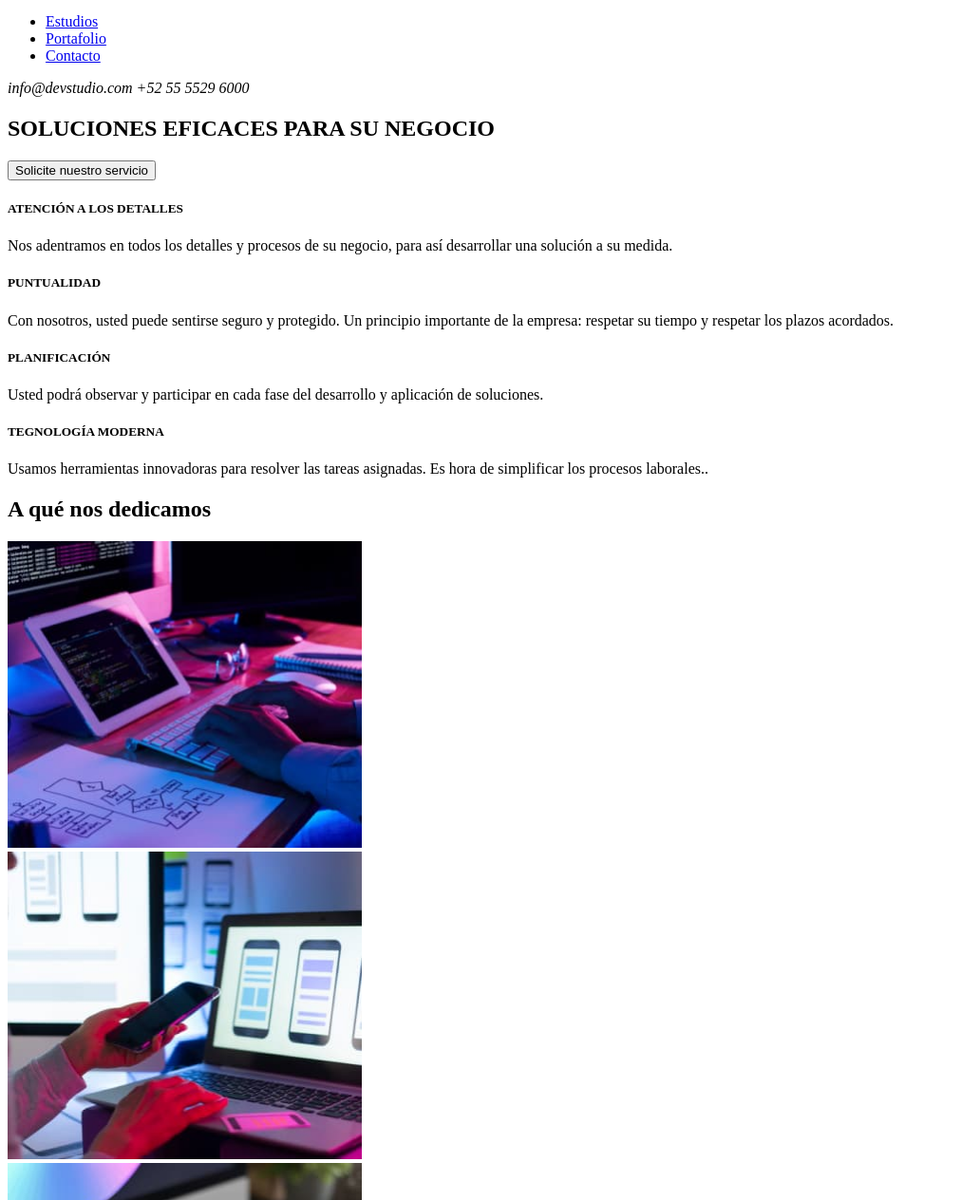
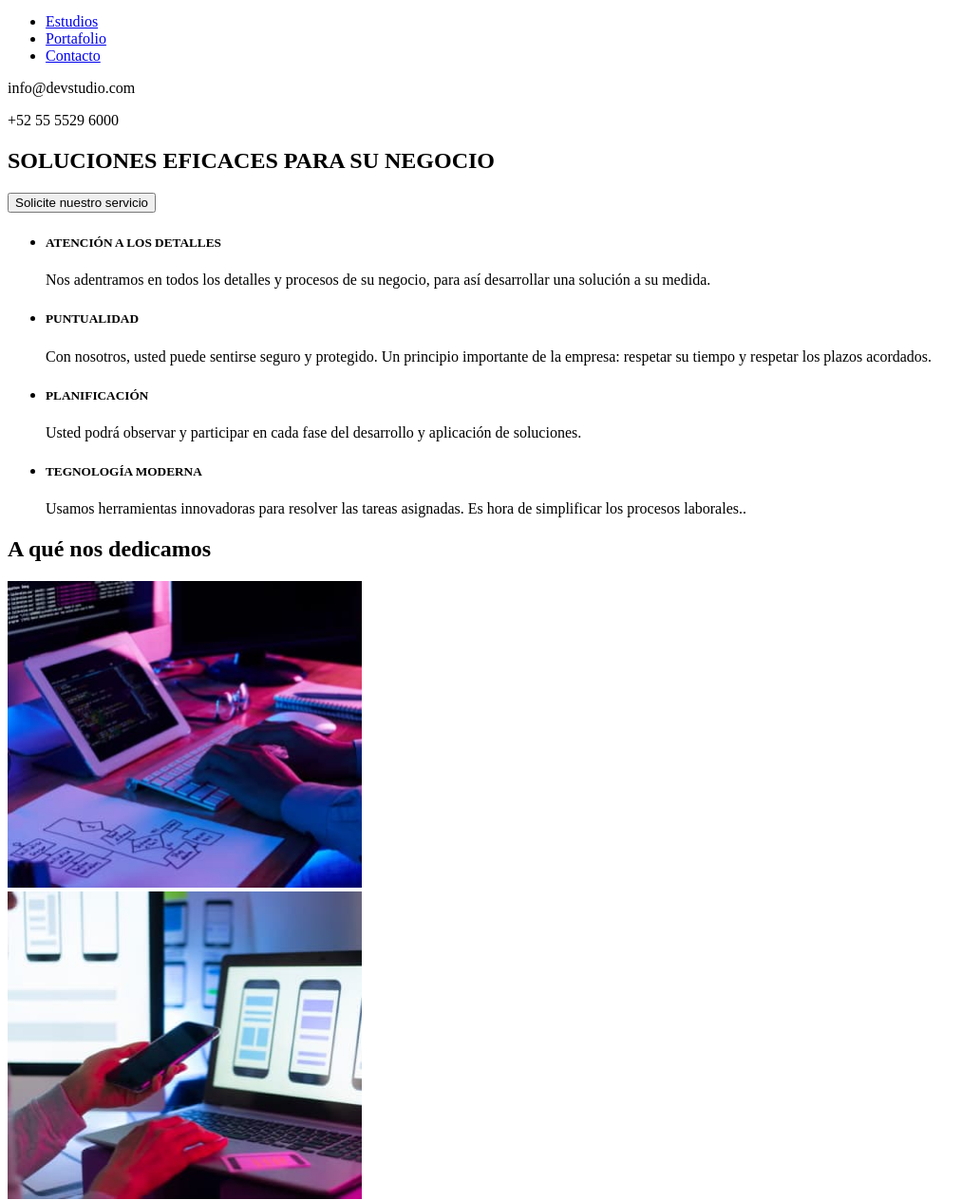
Before and after one commit to Deimer23/goit-markup-hw-01, a plain HTML site: page index.html in a window 1280 px wide. Shown: the part 36-1300 px from the top of the page at 95% size, without its empty margins (0-1032 px from the left). Drawn offline with Linux system fonts and the light colour scheme.

Commit message:
Tarea1Version4

```diff
--- a/index.html
+++ b/index.html
@@ -16,7 +16,8 @@
           <li><a href="#">Contacto</a></li>
         </ul>
       </nav>
-      <address class="contact">info@devstudio.com +52 55 5529 6000</address>
+      <p class="contact">info@devstudio.com</p>
+      <p class="contact">+52 55 5529 6000</p>
     </header>
     <main>
       <section class="titulo">
@@ -24,76 +25,98 @@
         <button type="button">Solicite nuestro servicio</button>
       </section>
       <section class="">
-        <section>
-          <article>
+        <ul>
+          <li>
             <h5>ATENCIÓN A LOS DETALLES</h5>
             <p>
               Nos adentramos en todos los detalles y procesos de su negocio,
               para así desarrollar una solución a su medida.
             </p>
-          </article>
-        </section>
-        <section>
-          <article>
+          </li>
+          <li>
             <h5>PUNTUALIDAD</h5>
             <p>
               Con nosotros, usted puede sentirse seguro y protegido. Un
               principio importante de la empresa: respetar su tiempo y respetar
               los plazos acordados.
             </p>
-          </article>
-        </section>
-        <section>
-          <article>
+          </li>
+          <li>
             <h5>PLANIFICACIÓN</h5>
             <p>
               Usted podrá observar y participar en cada fase del desarrollo y
               aplicación de soluciones.
             </p>
-          </article>
-        </section>
-        <section>
-          <article>
+          </li>
+          <li>
             <h5>TEGNOLOGÍA MODERNA</h5>
             <p>
               Usamos herramientas innovadoras para resolver las tareas
               asignadas. Es hora de simplificar los procesos laborales..
             </p>
-          </article>
-        </section>
+          </li>
+        </ul>
       </section>
       <section>
         <h2>A qué nos dedicamos</h2>
         <section>
-          <a href="#"><img src="images/PCescritorio.jpg" alt="Computador de Escritorio" width="373.16"/></a>
+          <a href="#"
+            ><img
+              src="images/pcdesktop.jpg"
+              alt="Computador de Escritorio"
+              width="373.16"
+          /></a>
         </section>
         <section>
-          <a href="#"><img src="images/PCportatil.jpg" alt="Computador protatil" width="373.16"/></a>
+          <a href="#"
+            ><img
+              src="images/laptop.jpg"
+              alt="Computador protatil"
+              width="373.16"
+          /></a>
         </section>
         <section>
-          <a href="#"><img src="images/Tablet.jpg" alt="Tablet" width="373.16"/></a>
+          <a href="#"
+            ><img src="images/Tablet.jpg" alt="Tablet" width="373.16"
+          /></a>
         </section>
       </section>
       <section>
         <h2>Nuestro Equipo</h2>
         <section>
           <section>
-            <img src="images/Andrescubo.jpg" alt="Fotografía de Andres Cubo" width="270"/>
+            <img
+              src="images/Andrescubo.jpg"
+              alt="Fotografía de Andres Cubo"
+              width="270"
+            />
             <p>Andrés Cubo</p>
             <p>Diseñador de Productos</p>
           </section>
           <section>
-            <img src="images/CarlaPalacios.jpg" alt="Fotografía de Carla Palacios" width="270"/>
+            <img
+              src="images/CarlaPalacios.jpg"
+              alt="Fotografía de Carla Palacios"
+              width="270"
+            />
             <p>Carla Palacios</p>
             <p>Desarrolladora Frontend</p>
           </section>
           <section>
-            <img src="images/Mariodorado.jpg" alt="Fotografía de Mario Dorado" width="270"/>
+            <img
+              src="images/Mariodorado.jpg"
+              alt="Fotografía de Mario Dorado"
+              width="270"
+            />
             <p>Mario Dorado</p>
             <p>Marketing</p>
           </section>
           <section>
-            <img src="images/Pablomijangos.jpg" alt="Fotografía de Pablo Mijangos" width="270"/>
+            <img
+              src="images/Pablomijangos.jpg"
+              alt="Fotografía de Pablo Mijangos"
+              width="270"
+            />
             <p>Pablo Mijangos</p>
             <p>Diseñador IU</p>
           </section>
```
Also changed, not shown: images/laptop.jpg (renamed from images/PCportatil.jpg), images/pcdesktop.jpg (renamed from images/PCescritorio.jpg).
